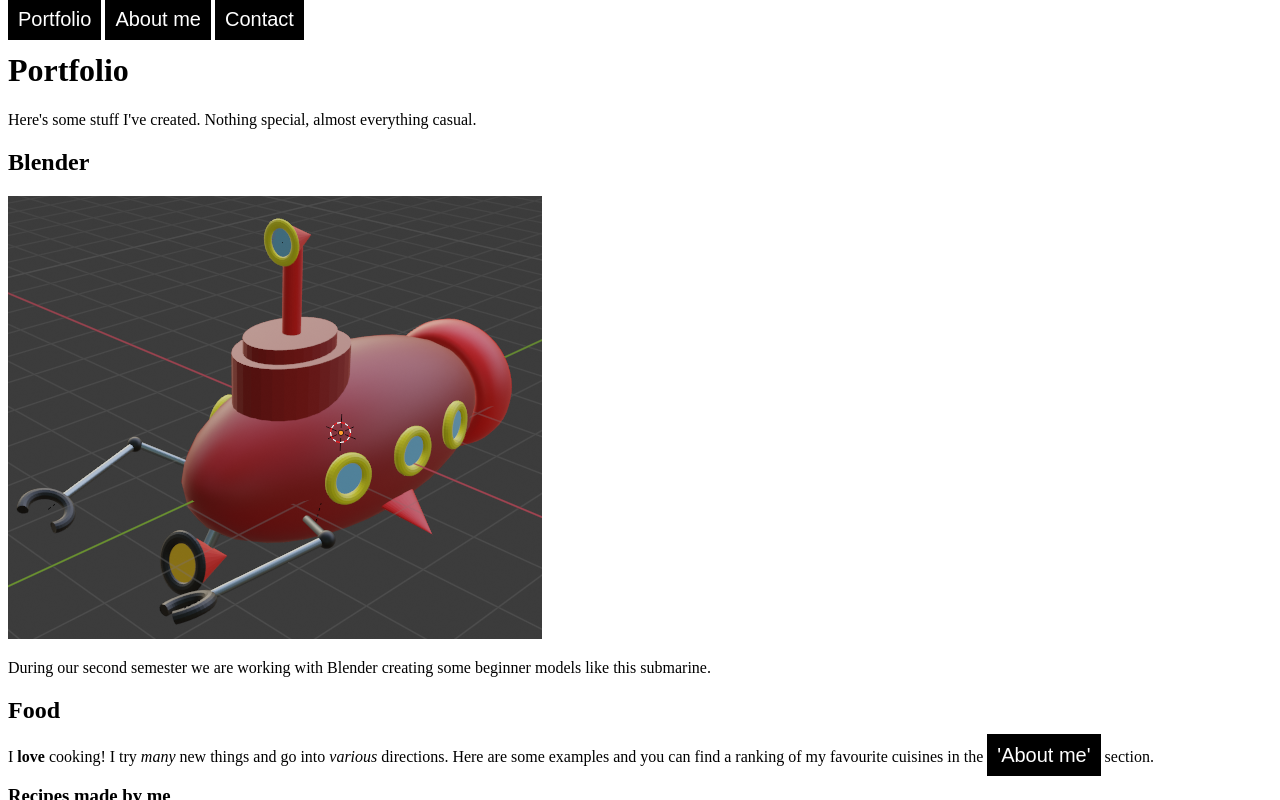
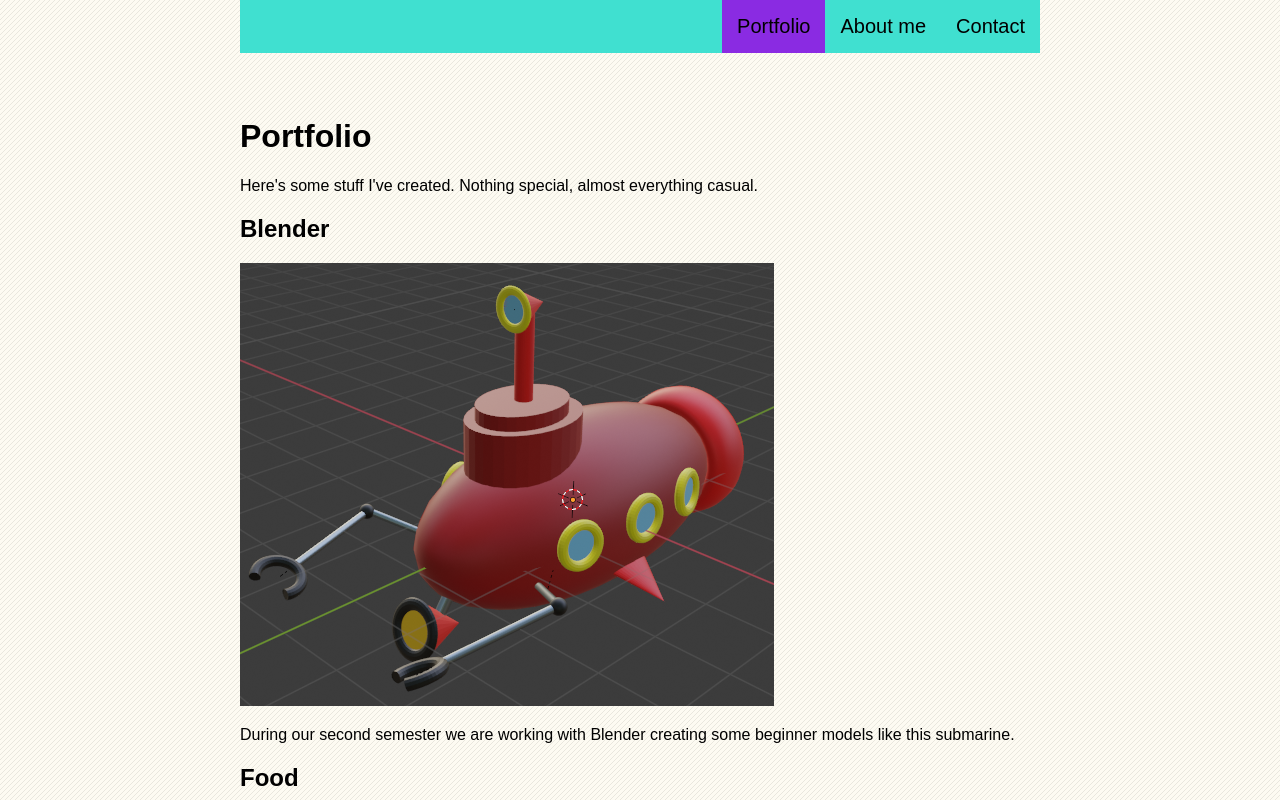
Before and after one commit to xCashio/GIS-SoSe-2021, a plain HTML site: page Aufgabe_1.3/index.html in a window 1280 px wide. Shown: the top 800 px of the page. Drawn offline with Linux system fonts and the light colour scheme.

Commit message:
1.3 stuff
navbar
background
width
divs
css for nav, body, container

```diff
--- a/Aufgabe_1.3/index.html
+++ b/Aufgabe_1.3/index.html
@@ -1,5 +1,6 @@
 <!DOCTYPE html>
 <html lang="en">
+
 <head>
     <meta charset="UTF-8">
     <meta http-equiv="X-UA-Compatible" content="IE=edge">
@@ -7,25 +8,32 @@
     <link rel="stylesheet" href="style.css">
     <title>Portfolio</title>
 </head>
+
 <body>
     <header>
-        <nav>
-            <a class="navstyle" href="index.html">Portfolio</a>
-            <a class="navstyle" href="aboutme.html">About me</a>
-            <a class="navstyle" href="contact.html">Contact</a>
-        </nav>
+        <div class="containerforstupidnav">
+        <div class="navstyle">
+            <a href="contact.html">Contact</a>
+            <a href="aboutme.html">About me</a>
+            <a id="indexhighlight" href="index.html">Portfolio</a>
+        </div>
+    </div>
     </header>
+    <div class="container">
+    <main>
 
-    <main>
             <h1>Portfolio</h1>
             <p>Here's some stuff I've created. Nothing special, almost everything casual.</p>
 
             <h2>Blender</h2>
             <img src="media/submarine.png" alt="My first Blender creation: a simple submarine.">
-        <p>During our second semester we are working with Blender creating some beginner models like this submarine.</p>
+            <p>During our second semester we are working with Blender creating some beginner models like this submarine.
+            </p>
 
             <h2>Food</h2>
-        <p>I <b>love</b> cooking! I try <i>many</i> new things and go into <i>various</i> directions. Here are some examples and you can find a ranking of my favourite cuisines in the <a href="aboutme.html">'About me'</a> section.</p>
+            <p>I <b>love</b> cooking! I try <i>many</i> new things and go into <i>various</i> directions. Here are some
+                examples and you can find a ranking of my favourite cuisines in the <a href="aboutme.html">'About
+                    me'</a> section.</p>
             <h3>Recipes made by me</h3>
             <table>
                 <thead>
@@ -49,18 +57,29 @@
                     <tr>
                         <td>Winemaker Buns (in german: "Winzerweckle")</td>
                         <td>Germany</td>
-                    <td><img src="media/winzerweckle.jpg" alt="Picture of the german food 'Winzerweckle' (winemaker buns)."></td>
+                        <td><img src="media/winzerweckle.jpg"
+                                alt="Picture of the german food 'Winzerweckle' (winemaker buns)."></td>
                     </tr>
                 </tbody>
             </table>
 
             <h2>Painting</h2>
-        <p>I love to paint miniatures. Most of my minis are from different games like Warhammer. Below you can see my latest painted models.</p>
+            <p>I love to paint miniatures. Most of my minis are from different games like Warhammer. Below you can see
+                my latest painted models.</p>
             <img src="media/figures.jpg" alt="Two painted elven soldiers.">
+
     </main>
 
     <footer>
         <p><i>This site was created by Dominik Breit.</i></p>
+        <div id="socials">
+            <link rel="stylesheet" href="https://cdnjs.cloudflare.com/ajax/libs/font-awesome/4.7.0/css/font-awesome.min.css">
+            <a href="https://twitter.com/dominik_breit" class="fa fa-twitter"></a>
+            <a href="https://www.linkedin.com/in/dominik-breit-231a211b1/" class="fa fa-linkedin"></a>
+            <a href="https://letterboxd.com/Cashio/"></a>
+        </div>
     </footer>
+</div>
 </body>
+
 </html>
--- a/Aufgabe_1.3/style.css
+++ b/Aufgabe_1.3/style.css
@@ -1,8 +1,55 @@
-a{
-    color: white;
-    background: black;
+.navstyle{
+    font-family: Arial, Helvetica, sans-serif;
+    overflow: hidden;
+    background: turquoise;
+    position: fixed;
+    top: 0;
+    width: 800px;
+
+}
+.navstyle a{
+    float: right;
+    display: block;
+    color: black;
+    text-align: center;
+    padding: 15px;
+    text-decoration: none;
     font-size: 20px;
+}
+.navstyle a:hover{
+    color: cornflowerblue;
+}
+.container{
+
+    text-align: left;
+    margin: 0 auto;
+    padding: 18px;
+    margin-top: 35px;
+    height: 2000px;
+    width: 800px;
+}
+.containerforstupidnav{
+    text-align: left;
+    margin: 0 auto;
+    padding: 18px;
+    width: 800px;
+}
+
+body{
     font-family: Arial, Helvetica, sans-serif;
-    padding: 10px;
-    text-decoration: none;
+    background-image: url("media/bg.png");
+    text-align: center;
 }
+
+#contacthighlight{
+        background-color: blueviolet;
+
+}
+#abouthighlight{
+    background-color: blueviolet;
+
+}
+#indexhighlight{
+    background-color: blueviolet;
+
+}
```
Also changed, not shown: Aufgabe_1.3/aboutme.html (+32 -14 lines), Aufgabe_1.3/contact.html (+14 -8 lines), Aufgabe_1.3/media/bg.png (added). Lines whose indentation alone changed are shown as unchanged.
